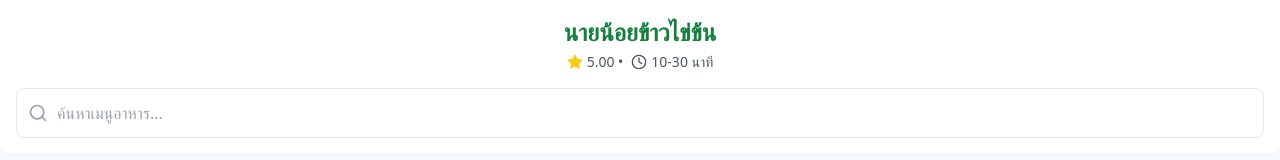
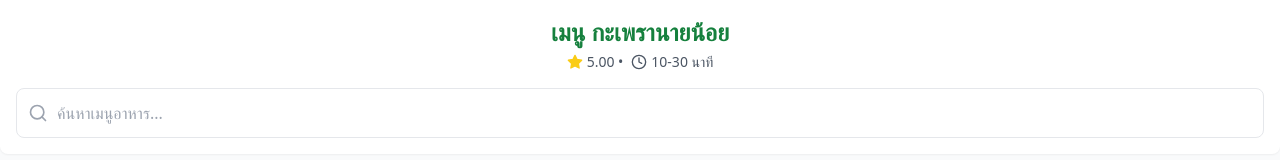
Before and after one commit to pak-223/webmenu9noi, a plain HTML site: page index.html in a window 1280 px wide. Shown: the top 160 px of the page. Drawn offline with nearby package versions, Linux system fonts and the light colour scheme.

Commit message:
Update index.html

```diff
--- a/index.html
+++ b/index.html
@@ -23,7 +23,7 @@
     <div class="bg-white shadow-sm sticky top-0 z-40 rounded-b-lg">
         <div class="flex items-center justify-between p-4">
             <div class="flex-1 text-center">
-                <h1 class="font-bold text-2xl text-green-700">นายน้อยข้าวไข่ข้น</h1>
+                <h1 class="font-bold text-2xl text-green-700">เมนู กะเพรานายน้อย</h1>
                 <div class="flex items-center justify-center text-sm text-gray-600 mt-1">
                     <!-- Star icon (using SVG directly as Lucide-react is for React) -->
                     <svg xmlns="http://www.w3.org/2000/svg" width="16" height="16" viewBox="0 0 24 24" fill="currentColor" stroke="currentColor" stroke-width="2" stroke-linecap="round" stroke-linejoin="round" class="lucide lucide-star w-4 h-4 text-yellow-400 mr-1"><polygon points="12 2 15.09 8.26 22 9.27 17 14.14 18.18 21.02 12 17.77 5.82 21.02 7 14.14 2 9.27 8.91 8.26 12 2"/></svg>
```
